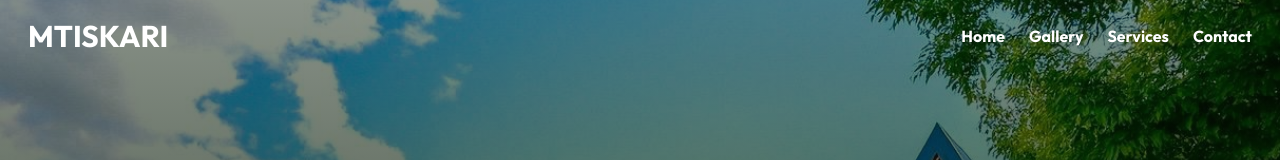
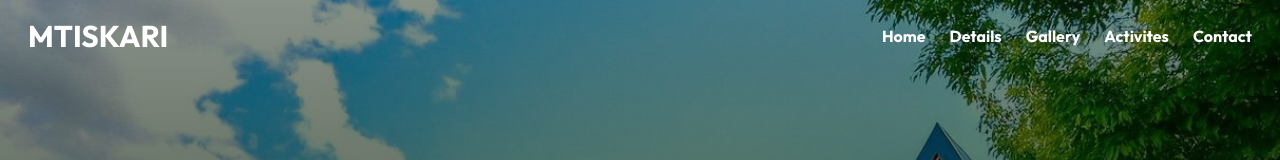
Before and after one commit to gioocharkviani/mtiskari, a Next.js app: page / in a window 1280 px wide. Shown: the top 160 px of the page. Built offline with nearby package versions, Linux system fonts and the light colour scheme.

Commit message:
fix navigation

```diff
--- a/components/layout/Navigation.tsx
+++ b/components/layout/Navigation.tsx
@@ -20,6 +20,12 @@ const navigationItems: NavigationItem[] = [
     titleEN: "Home",
   },
   {
+    id: 14,
+    link: "#details",
+    titleGE: "დეტალები",
+    titleEN: "Details",
+  },
+  {
     id: 2,
     link: "#gallery",
     titleGE: "გალერია",
@@ -27,13 +33,13 @@ const navigationItems: NavigationItem[] = [
   },
   {
     id: 3,
-    link: "/services",
-    titleGE: "სერვისები",
-    titleEN: "Services",
+    link: "#activites",
+    titleGE: "აქტივობები",
+    titleEN: "Activites",
   },
   {
     id: 4,
-    link: "/contact",
+    link: "#contact",
     titleGE: "კონტაქტი",
     titleEN: "Contact",
   },
--- a/components/sections/Activites.tsx
+++ b/components/sections/Activites.tsx
@@ -173,7 +173,10 @@ const Activites = () => {
   };
 
   return (
-    <section className="w-full flex justify-center relative px-5">
+    <section
+      id="activites"
+      className="w-full flex justify-center relative px-5"
+    >
       <div className="bg2  opacity-[0.08] bg-fixed! bg-bottom-left absolute inset-0 bg-cover -z-10"></div>
       <div className="w-full pb-5 max-w-[1500px] flex flex-col mt-20 min-h-screen xl:min-h-max">
         <motion.div
--- a/components/sections/Contact.tsx
+++ b/components/sections/Contact.tsx
@@ -63,7 +63,6 @@ const Contact = () => {
 
   const handleSubmit = (e: React.FormEvent) => {
     e.preventDefault();
-    // Handle form submission here
     console.log("Form submitted:", formData);
   };
 
--- a/components/sections/CottageDetails.tsx
+++ b/components/sections/CottageDetails.tsx
@@ -91,6 +91,7 @@ const CottageDetails = () => {
 
   return (
     <section
+      id="details"
       ref={ref}
       className="w-full py-20 px-5 flex justify-center mt-[100px] relative"
     >
```
